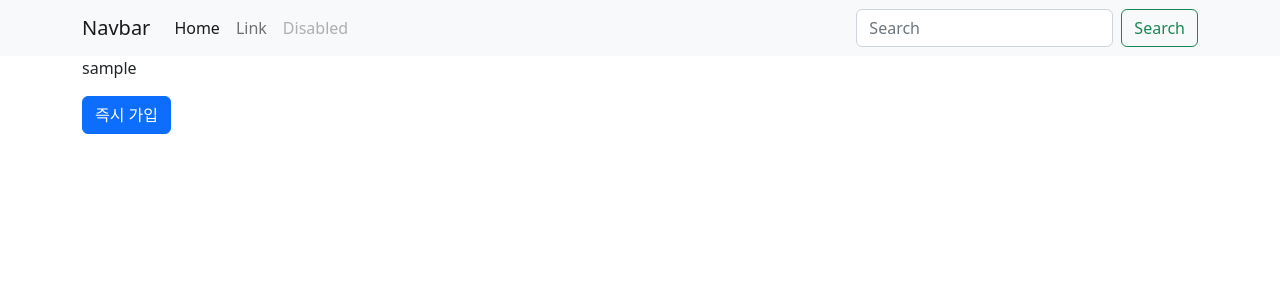
After one commit to mhd329/pjt1014, a Django app: page /accounts/ in a window 1280 px wide. The commit adds this page. Shown: the top 300 px of the page. Run offline with Django 3.2, Linux system fonts and the light colour scheme; tables that the repository leaves empty hold one stand-in row (values such as "Sample post"); some libraries are stand-ins or nearby versions.

Commit message:
2022 10 14 accounts/signup 및 navbar 등 기본 요소 추가

```diff
--- a/accounts/models.py
+++ b/accounts/models.py
@@ -1,5 +1,4 @@
 from django.db import models
-from django.contrib.auth import get_user_model
 from django.contrib.auth.models import AbstractUser
 
 # Create your models here.
--- /dev/null
+++ b/accounts/templates/accounts/users.html
@@ -0,0 +1,12 @@
+{% extends 'base.html' %}
+
+{% block content %}
+
+<div class="container">
+  {% for user in users_ %}
+  <p>{{ user.username }}</p>
+  {% endfor %}
+  <a href="{% url 'accounts:signup' %}" class="btn btn-primary">즉시 가입</a>
+</div>
+
+{% endblock content %}
--- a/accounts/urls.py
+++ b/accounts/urls.py
@@ -4,5 +4,6 @@ from . import views
 app_name = "accounts"
 
 urlpatterns = [
-    path()
+    path("", views.users, name="users"),
+    path("signup/", views.signup, name="signup"),
 ]
--- a/accounts/views.py
+++ b/accounts/views.py
@@ -1,3 +1,30 @@
-from django.shortcuts import render
+from django.shortcuts import render, redirect
+from django.contrib.auth import get_user_model
+from .forms import CustomUserCreationForm, CustomUserChangeForm
+from django.contrib.auth.forms import AuthenticationForm
+from django.contrib.auth import login as login_
+from django.contrib.auth import logout as logout_
+from django.contrib.auth.decorators import login_required
+
 
 # Create your views here.
+def users(request):
+    users_ = get_user_model().objects.order_by("-pk")
+    context = {
+        "users_": users_,
+    }
+    return render(request, "accounts/users.html", context)
+
+
+def signup(request):
+    if request.method == "POST":
+        form = CustomUserCreationForm(request.POST)
+        if form.is_valid():
+            form.save()
+            return redirect("accounts:users")
+    else:
+        form = CustomUserCreationForm()
+    context = {
+        "form": form,
+    }
+    return render(request, "accounts/signup.html", context)
--- a/articles/urls.py
+++ b/articles/urls.py
@@ -4,5 +4,5 @@ from . import views
 app_name = "articles"
 
 urlpatterns = [
-    path()
+    path("", views.index, name="index"),
 ]
--- a/articles/views.py
+++ b/articles/views.py
@@ -1,3 +1,5 @@
 from django.shortcuts import render
 
 # Create your views here.
+def index(request):
+    return render(request, "articles/index.html")
--- a/templates/base.html
+++ b/templates/base.html
@@ -12,6 +12,32 @@
 </head>
 
 <body>
+  <nav class="navbar navbar-expand-lg bg-light">
+    <div class="container">
+      <a class="navbar-brand" href="#">Navbar</a>
+      <button class="navbar-toggler" type="button" data-bs-toggle="collapse" data-bs-target="#navbarSupportedContent"
+        aria-controls="navbarSupportedContent" aria-expanded="false" aria-label="Toggle navigation">
+        <span class="navbar-toggler-icon"></span>
+      </button>
+      <div class="collapse navbar-collapse" id="navbarSupportedContent">
+        <ul class="navbar-nav me-auto mb-2 mb-lg-0">
+          <li class="nav-item">
+            <a class="nav-link active" aria-current="page" href="#">Home</a>
+          </li>
+          <li class="nav-item">
+            <a class="nav-link" href="#">Link</a>
+          </li>
+          <li class="nav-item">
+            <a class="nav-link disabled">Disabled</a>
+          </li>
+        </ul>
+        <form class="d-flex" role="search">
+          <input class="form-control me-2" type="search" placeholder="Search" aria-label="Search">
+          <button class="btn btn-outline-success" type="submit">Search</button>
+        </form>
+      </div>
+    </div>
+  </nav>
   {% block content %}
   {% endblock content %}
   <!-- JavaScript Bundle with Popper -->
```
Also changed, not shown: accounts/forms.py (+11 -0 lines), accounts/templates/accounts/signup.html (added, +15 -0 lines), articles/templates/articles/index.html (added, +9 -0 lines), accounts/migrations/0001_initial.py (added).
